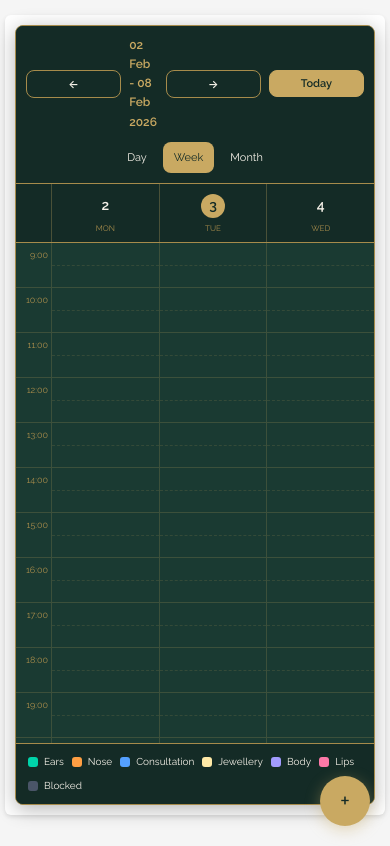
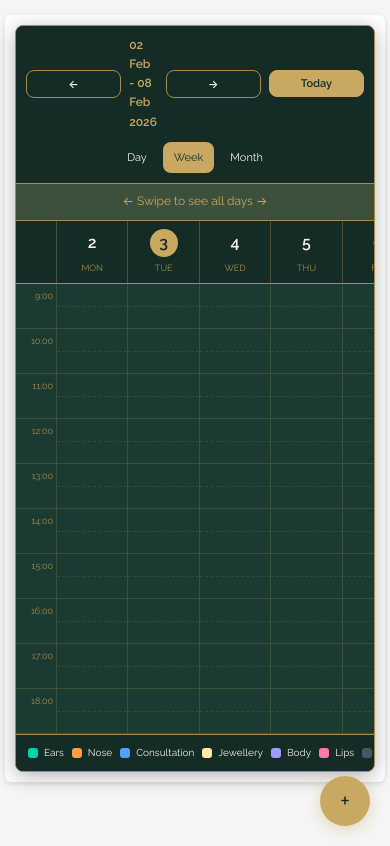
Before and after one commit to JayBeez180/booking-system, a Flask app: page /admin/calendar in a window 390 px wide. Shown: the part 88-934 px from the top of the page. Run offline with Flask 3, Linux system fonts and the light colour scheme; the visitor is signed in with stand-in values (Sample User, id 1); data that the repository does not hold is empty.

Commit message:
Fix mobile week view - make horizontally scrollable
- Week view now shows all 7 days on mobile with horizontal scroll
- Added swipe hint banner for mobile users
- Navigation arrows now work correctly (full week navigation)
- Added scroll snap for smoother scrolling experience

Co-Authored-By: Claude Opus 4.5 <noreply@anthropic.com>

```diff
--- a/templates/admin_calendar.html
+++ b/templates/admin_calendar.html
@@ -440,6 +440,17 @@
         color: var(--cal-cream);
     }
 
+    /* Swipe hint - hidden by default, shown on mobile */
+    .swipe-hint {
+        display: none;
+        text-align: center;
+        padding: 8px;
+        background: rgba(201, 169, 98, 0.2);
+        color: var(--cal-gold);
+        font-size: 12px;
+        border-bottom: 1px solid var(--cal-gold-dark);
+    }
+
     /* Responsive - Tablet */
     @media (max-width: 992px) {
         .calendar-header {
@@ -487,22 +498,27 @@
             font-size: 12px;
         }
 
-        /* Week view - show only 3 days on mobile */
-        .week-header {
-            grid-template-columns: 40px repeat(3, 1fr);
+        /* Show swipe hint on mobile */
+        .swipe-hint {
+            display: block;
         }
 
-        .week-header .week-day-header:nth-child(n+5) {
-            display: none;
+        /* Week view - horizontally scrollable on mobile */
+        .week-view-scroll-container {
+            overflow-x: auto;
+            -webkit-overflow-scrolling: touch;
+            scroll-snap-type: x proximity;
+        }
+
+        .week-header {
+            grid-template-columns: 45px repeat(7, minmax(80px, 1fr));
+            min-width: 620px;
         }
 
         .time-grid {
-            grid-template-columns: 40px repeat(3, 1fr);
-            max-height: 500px;
-        }
-
-        .time-grid .day-column:nth-child(n+5) {
-            display: none;
+            grid-template-columns: 45px repeat(7, minmax(80px, 1fr));
+            max-height: 450px;
+            min-width: 620px;
         }
 
         .time-label {
@@ -534,13 +550,13 @@
         }
 
         .week-day-header .day-num {
-            font-size: 16px;
-            width: 28px;
-            height: 28px;
+            font-size: 18px;
+            width: 32px;
+            height: 32px;
         }
 
         .week-day-header .day-name {
-            font-size: 9px;
+            font-size: 10px;
             letter-spacing: 0;
         }
 
@@ -557,14 +573,17 @@
             grid-template-columns: 1fr !important;
         }
 
-        /* Calendar Legend */
+        /* Calendar Legend - scrollable */
         .calendar-legend {
             padding: 10px 12px;
             gap: 8px;
+            overflow-x: auto;
+            flex-wrap: nowrap;
         }
 
         .legend-item {
             font-size: 10px;
+            white-space: nowrap;
         }
 
         .legend-color {
@@ -572,7 +591,7 @@
             height: 10px;
         }
 
-        /* Month View Mobile */
+        /* Month View Mobile - 7 days still visible but compact */
         .month-view-cell {
             min-height: 60px !important;
             padding: 4px !important;
@@ -629,11 +648,13 @@
         }
 
         .week-header {
-            grid-template-columns: 35px repeat(3, 1fr);
+            grid-template-columns: 40px repeat(7, minmax(70px, 1fr));
+            min-width: 540px;
         }
 
         .time-grid {
-            grid-template-columns: 35px repeat(3, 1fr);
+            grid-template-columns: 40px repeat(7, minmax(70px, 1fr));
+            min-width: 540px;
         }
 
         .time-label {
@@ -646,13 +667,13 @@
         }
 
         .week-day-header .day-num {
-            font-size: 14px;
-            width: 24px;
-            height: 24px;
+            font-size: 16px;
+            width: 28px;
+            height: 28px;
         }
 
         .week-day-header .day-name {
-            font-size: 8px;
+            font-size: 9px;
         }
 
         .booking-block .client-name {
@@ -710,6 +731,8 @@
 
     {% if view == 'week' %}
     <!-- Visual Week View -->
+    <div class="swipe-hint">← Swipe to see all days →</div>
+    <div class="week-view-scroll-container">
         <div class="week-header">
             <div class="week-header-spacer"></div>
             {% for day in week_days %}
@@ -779,6 +802,7 @@
         </div>
         {% endfor %}
     </div>
+    </div><!-- end week-view-scroll-container -->
 
     <div class="calendar-legend">
         <div class="legend-item"><div class="legend-color" style="background: #00d4aa;"></div>Ears</div>
```
Lines whose indentation alone changed are shown as unchanged.
